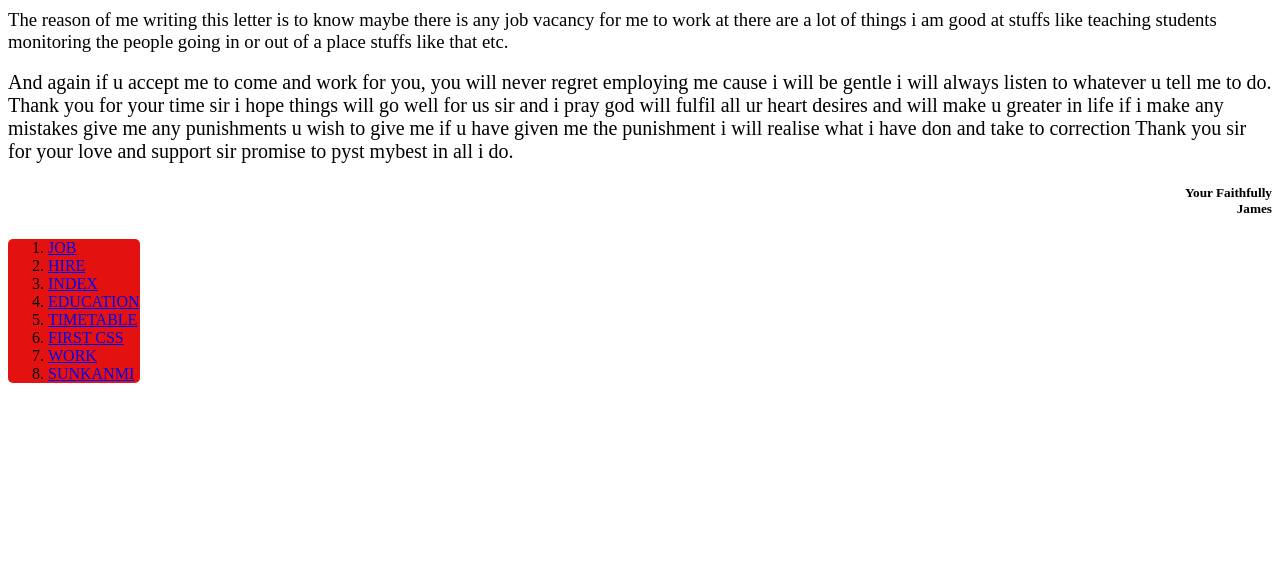
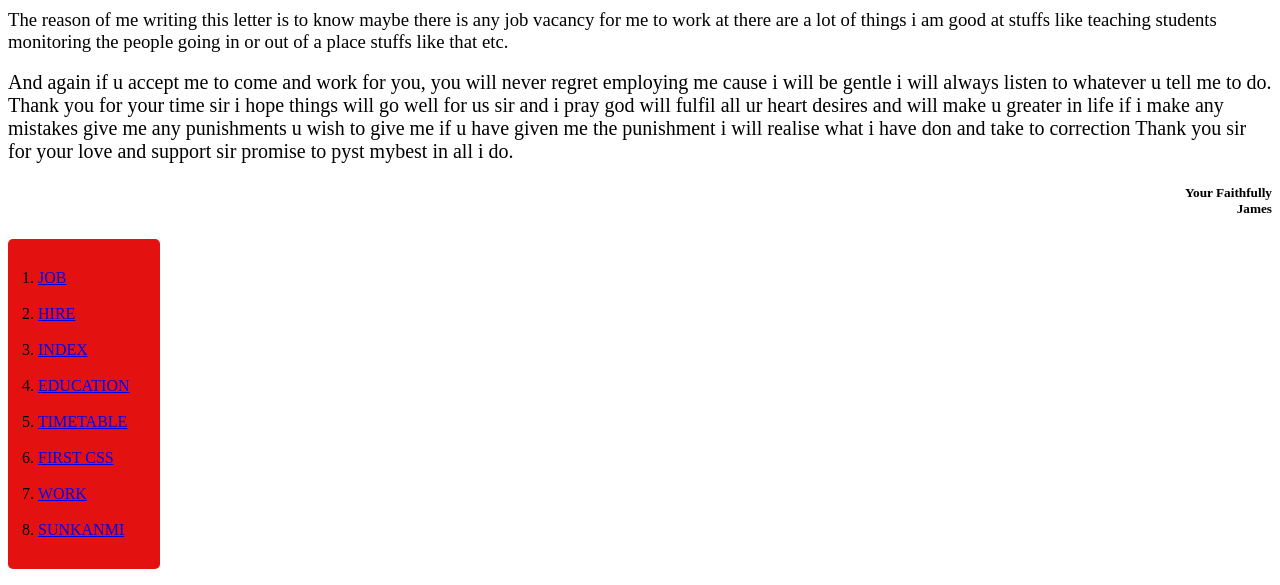
Before and after one commit to olasunkanmi559/baylex, a plain HTML site: page class.html in a window 1280 px wide. Shown: the part 276-861 px from the top of the page. Before the commit the page ends 800 px from the top, so only its background shows below. Drawn offline with Linux system fonts and the light colour scheme.

Commit message:
third commit

```diff
--- a/class.html
+++ b/class.html
@@ -12,6 +12,7 @@
                 width: fit-content;
                 border-radius: 5px;
                 text-align: justify;
+                padding: 30px;
             }
     </style>
 </head>
@@ -42,14 +43,14 @@
         james
     </h5>
     <ol>
-        <li><a href="job.html">JOB</a> <br> </li>
-        <li><a href="hire me.html">HIRE</a> <br> </li>
-        <li><a href="index.html">INDEX</a> <br> </li>
-        <li><a href="education details.html">EDUCATION</a> <br> </li>
-        <li><a href="timetable.html">TIMETABLE</a> <br> </li>
-        <li><a href="class.html">FIRST CSS</a> <br> </li>
-        <li><a href="work.html">WORK</a> <br> </li>
-        <li><a href="sunkanmi.html">SUNKANMI</a> </li>
+        <li><a href="job.html">JOB</a> <br> <br></li>
+        <li><a href="hire me.html">HIRE</a> <br> <br></li>
+        <li><a href="index.html">INDEX</a> <br> <br></li>
+        <li><a href="education details.html">EDUCATION</a> <br> <br></li>
+        <li><a href="timetable.html">TIMETABLE</a> <br> <br></li>
+        <li><a href="class.html">FIRST CSS</a> <br> <br></li>
+        <li><a href="work.html">WORK</a> <br> <br></li>
+        <li><a href="sunkanmi.html">SUNKANMI</a> <br></li>
     </ol>
 </body>
 </html>
```
Also changed, not shown: education details.html (+9 -8 lines), hire me.html (+9 -8 lines), index.html (+9 -8 lines), job.html (+9 -8 lines), ludo.html (+9 -8 lines), sunkanmi.html (+9 -8 lines), timetable.html (+9 -8 lines), work.html (+9 -8 lines).
